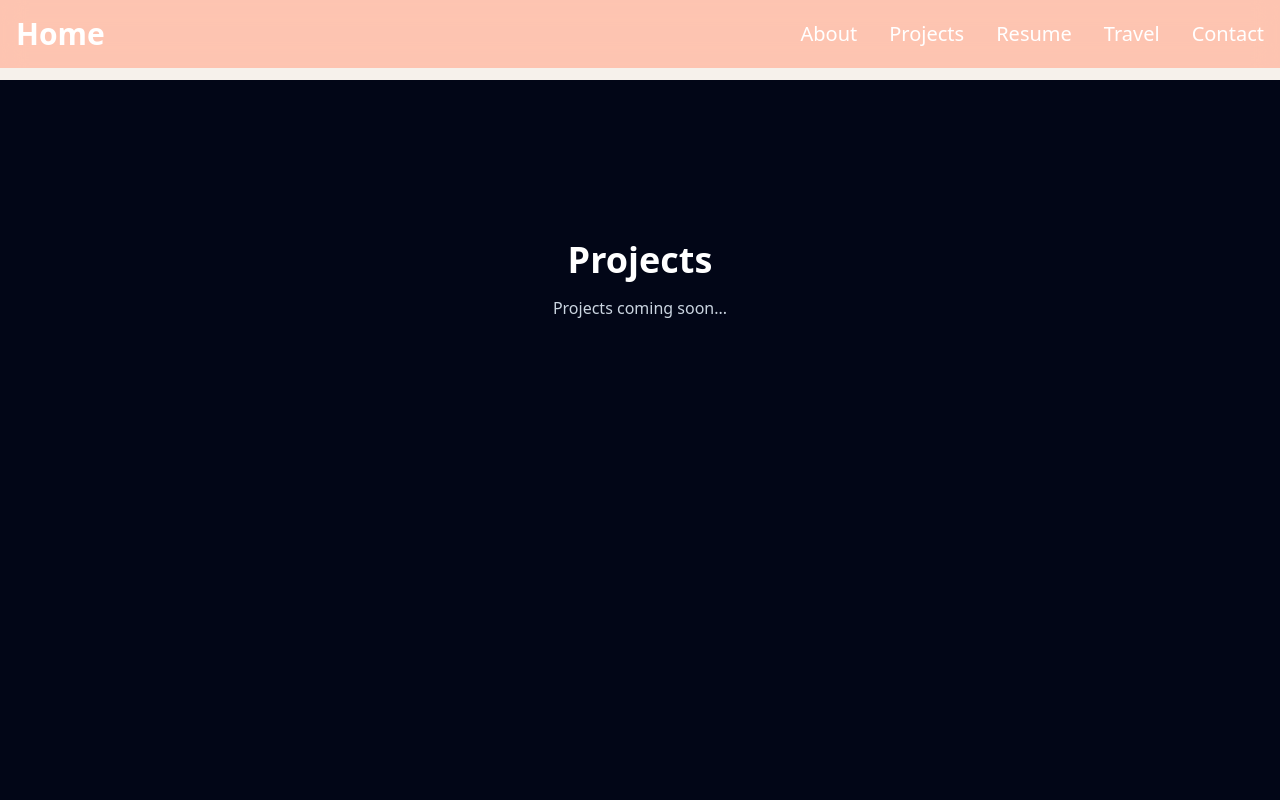
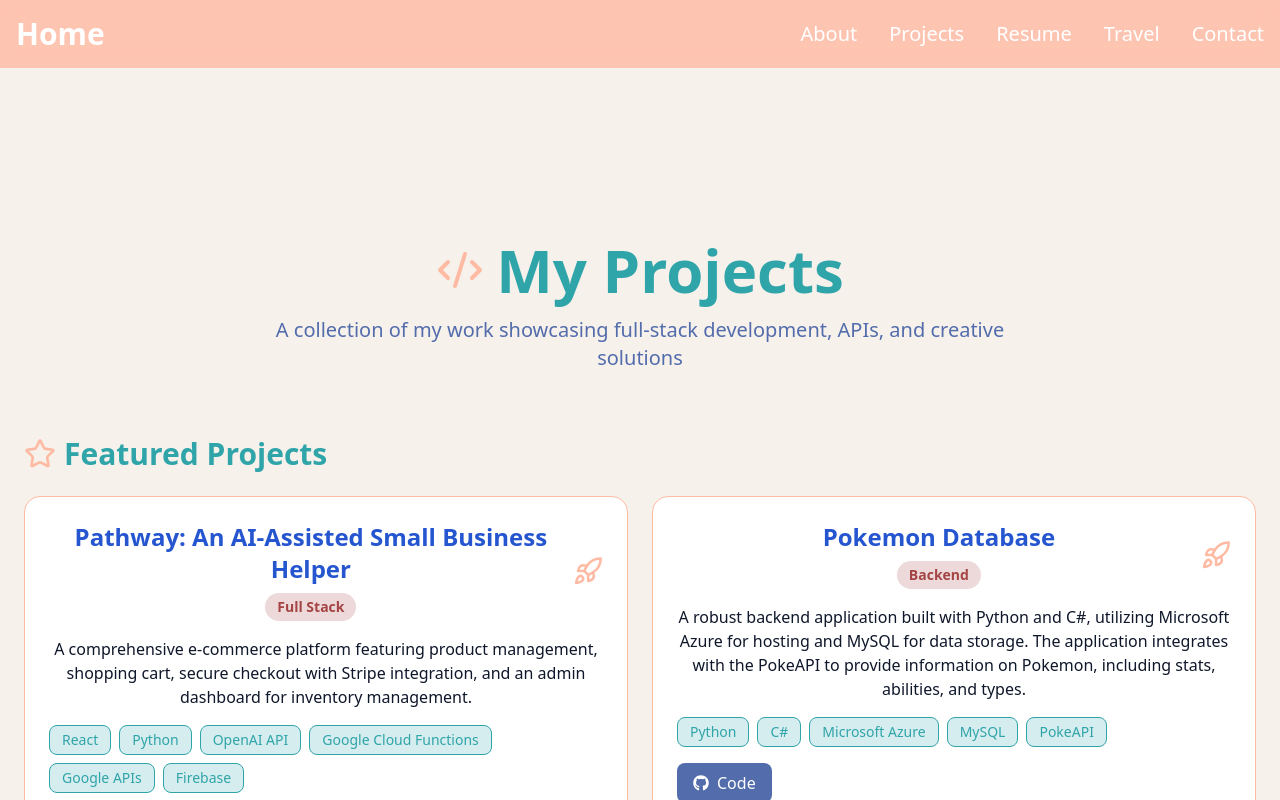
Before and after one commit to Cesar-J-H/cesar-j-h.github.io, a React (Vite) app: page /projects in a window 1280 px wide. Built offline with nearby package versions, Linux system fonts and the light colour scheme.

Commit message:
updates to projects page

```diff
--- a/src/pages/Projects.tsx
+++ b/src/pages/Projects.tsx
@@ -1,12 +1,213 @@
-import React from 'react';
+import React, { useState } from 'react';
+import { Code2, ExternalLink, Filter, Briefcase, Rocket, Star } from 'lucide-react';
+import { FaGithub } from 'react-icons/fa';
+
+interface Project {
+  id: number;
+  title: string;
+  description: string;
+  longDescription: string;
+  technologies: string[];
+  category: string;
+  githubUrl?: string;
+  liveUrl?: string;
+  image?: string;
+  featured?: boolean;
+}
 
 const Projects: React.FC = () => {
+  const [selectedCategory, setSelectedCategory] = useState<string>('All');
+  const [hoveredProject, setHoveredProject] = useState<number | null>(null);
+
+  const projects: Project[] = [
+    {
+      id: 1,
+      title: 'Pathway: An AI-Assisted Small Business Helper',
+      description: 'Full-stack application providing AI-driven solutions for small business owners',
+      longDescription: 'A comprehensive e-commerce platform featuring product management, shopping cart, secure checkout with Stripe integration, and an admin dashboard for inventory management.',
+      technologies: ['React', 'Python', 'OpenAI API', 'Google Cloud Functions', "Google APIs", 'Firebase'],
+      category: 'Full Stack',
+      githubUrl: 'https://github.com/yourusername/ecommerce',
+      liveUrl: '',
+      featured: true,
+    },
+    {
+      id: 2,
+      title: 'Pokemon Database',
+      description: 'A comprehensive database for Pokemon data with advanced search and filtering capabilities',
+      longDescription: 'A robust backend application built with Python and C#, utilizing Microsoft Azure for hosting and MySQL for data storage. The application integrates with the PokeAPI to provide information on Pokemon, including stats, abilities, and types.',
+      technologies: ['Python', 'C#','Microsoft Azure', 'MySQL', 'PokeAPI'],
+      category: 'Backend',
+      githubUrl: 'https://github.com/Cesar-J-H/PokemonDB/tree/main',
+      liveUrl: '',
+      featured: true,
+    },
+  ];
+
+  const categories = ['All', ...Array.from(new Set(projects.map(p => p.category)))];
+
+  const filteredProjects = selectedCategory === 'All'
+    ? projects
+    : projects.filter(p => p.category === selectedCategory);
+
+  const featuredProjects = projects.filter(p => p.featured);
+
   return (
-    <div className="min-h-screen bg-slate-950">
+    <div className="min-h-screen bg-sand">
       <main className="pt-20">
-        <section className="max-w-6xl mx-auto px-6 py-20">
-          <h1 className="text-4xl font-bold text-white">Projects</h1>
-          <p className="text-slate-300 mt-4">Projects coming soon...</p>
+        <section className="max-w-7xl mx-auto px-6 py-20">
+          {/* Hero Header */}
+          <div className="text-center mb-16">
+            <div className="flex items-center justify-center gap-3 mb-4">
+              <Code2 className="w-12 h-12 text-coral" />
+              <h1 className="text-6xl font-bold text-teal">My Projects</h1>
+            </div>
+            <p className="text-lighterBlue text-xl max-w-3xl mx-auto">
+              A collection of my work showcasing full-stack development, APIs, and creative solutions
+            </p>
+          </div>
+
+          {/* Featured Projects Section */}
+          {featuredProjects.length > 0 && (
+            <div className="mb-16">
+              <h2 className="text-3xl font-bold text-teal mb-6 flex items-center gap-2">
+                <Star className="w-8 h-8 text-coral" />
+                Featured Projects
+              </h2>
+              <div className="grid grid-cols-1 lg:grid-cols-2 gap-6">
+                {featuredProjects.map((project) => (
+                  <div
+                    key={project.id}
+                    className="bg-white backdrop-blur-sm rounded-2xl border border-coral overflow-hidden hover:border-red transition-all duration-300 hover:shadow-2xl hover:shadow-coral/10 hover:-translate-y-1"
+                    onMouseEnter={() => setHoveredProject(project.id)}
+                    onMouseLeave={() => setHoveredProject(null)}
+                  >
+                    <div className="p-6">
+                      <div className="flex items-center justify-between mb-4">
+                        <div className="text-center w-full">
+                          <h3 className="text-2xl font-bold text-lightBlue mb-2">{project.title}</h3>
+                          <span className="inline-block px-3 py-1 bg-red/20 text-red text-sm font-semibold rounded-full">
+                            {project.category}
+                          </span>
+                        </div>
+                        <Rocket className="w-8 h-8 text-coral" />
+                      </div>
+
+                      <p className="text-navy mb-4">{project.longDescription}</p>
+                      <div>
+                        <div className="flex flex-wrap gap-2 mb-4">
+                          {project.technologies.map((tech, index) => (
+                            <span
+                              key={index}
+                              className="px-3 py-1 bg-teal/20 text-teal text-sm rounded-lg border border-teal"
+                            >
+                              {tech}
+                            </span>
+                          ))}
+                        </div>
+
+                        <div className="flex gap-3">
+                          {project.githubUrl && (
+                            <a
+                              href={project.githubUrl}
+                              target="_blank"
+                              rel="noopener noreferrer"
+                              className="flex items-center gap-2 px-4 py-2 bg-lighterBlue hover:bg-lightBlue text-white rounded-lg transition-colors"
+                            >
+                              <FaGithub className="w-4 h-4" />
+                              Code
+                            </a>
+                          )}
+                        </div>
+                      </div>
+                    </div>
+                  </div>
+                ))}
+              </div>
+            </div>
+          )}
+
+          {/* Category Filter */}
+          <div className="mb-8">
+            <div className="flex items-center gap-3 mb-4">
+              <Filter className="w-6 h-6 text-teal" />
+              <h2 className="text-2xl font-bold text-teal">Filter by Category</h2>
+            </div>
+            <div className="flex flex-wrap gap-3">
+              {categories.map((category) => (
+                <button
+                  key={category}
+                  onClick={() => setSelectedCategory(category)}
+                  className={`px-6 py-3 rounded-lg font-semibold transition-all duration-300 ${
+                    selectedCategory === category
+                      ? 'bg-red/50 text-red shadow-lg border border-red'
+                      : 'bg-red/20 text-red hover:bg-red/50 border border-red'
+                  }`}
+                >
+                  {category}
+                </button>
+              ))}
+            </div>
+          </div>
+
+          {/* All Projects Grid */}
+          <div className="mb-8">
+            <h2 className="text-3xl font-bold text-teal mb-6 flex items-center gap-2">
+              <Briefcase className="w-8 h-8 text-teal" />
+              All Projects
+            </h2>
+          </div>
+
+          <div className="grid grid-cols-1 md:grid-cols-2 lg:grid-cols-3 gap-6">
+            {filteredProjects.map((project) => (
+              <div
+                key={project.id}
+                className="bg-white backdrop-blur-sm rounded-xl border border-navy overflow-hidden hover:border-teal transition-all duration-300 hover:shadow-xl hover:shadow-teal/10 hover:-translate-y-1"
+                onMouseEnter={() => setHoveredProject(project.id)}
+                onMouseLeave={() => setHoveredProject(null)}
+              >
+                <div className="p-6">
+                  <div className="flex items-start justify-between mb-3">
+                    <h3 className="text-xl font-bold text-lightBlue">{project.title}</h3>
+                    {project.featured && (
+                      <Star className="w-5 h-5 text-coral fill-coral" />
+                    )}
+                  </div>
+
+                  <span className="inline-block px-3 py-1 bg-red/20 text-red text-xs font-semibold rounded-full mb-3">
+                    {project.category}
+                  </span>
+
+                  <p className="text-ligtherBlue text-sm mb-4 line-clamp-3">{project.description}</p>
+
+                  <div className="flex flex-wrap gap-2 mb-4">
+                    {project.technologies.map((tech, index) => (
+                      <span
+                        key={index}
+                        className="px-2 py-1 bg-teal/20 text-teal text-xs rounded border border-teal"
+                      >
+                        {tech}
+                      </span>
+                    ))}
+                  </div>
+
+                  <div className="flex gap-2">
+                    {project.githubUrl && (
+                      <a
+                        href={project.githubUrl}
+                        target="_blank"
+                        rel="noopener noreferrer"
+                        className="flex items-center gap-1 px-3 py-2 bg-lighterBlue hover:bg-lightBlue text-white text-sm rounded-lg transition-colors flex-1 justify-center"
+                      >
+                        <FaGithub className="w-4 h-4" />
+                        Code
+                      </a>
+                    )}
+                  </div>
+                </div>
+              </div>
+            ))}
+          </div>
         </section>
       </main>
     </div>
--- a/src/pages/Travel.tsx
+++ b/src/pages/Travel.tsx
@@ -45,9 +45,24 @@ const Travel: React.FC = () => {
       location: 'London, UK'
     },
     {
-      src: londonBigBen,
-      caption: 'Westminster Palace and the River Thames',
-      location: 'London, UK'
+      src: notreDame,
+      caption: 'Notre-Dame Cathedral',
+      location: 'Paris, France'
+    },
+    {
+      src: notreDameInside,
+      caption: 'Interior of Notre-Dame Cathedral',
+      location: 'Paris, France'
+    },
+    {
+      src: wingedVictory,
+      caption: 'Winged Victory of Samothrace',
+      location: 'Paris, France'
+    },
+    {
+      src: sacreCoeur,
+      caption: 'Sacré-Cœur Basilica',
+      location: 'Paris, France'
     }
   ];
 
```
